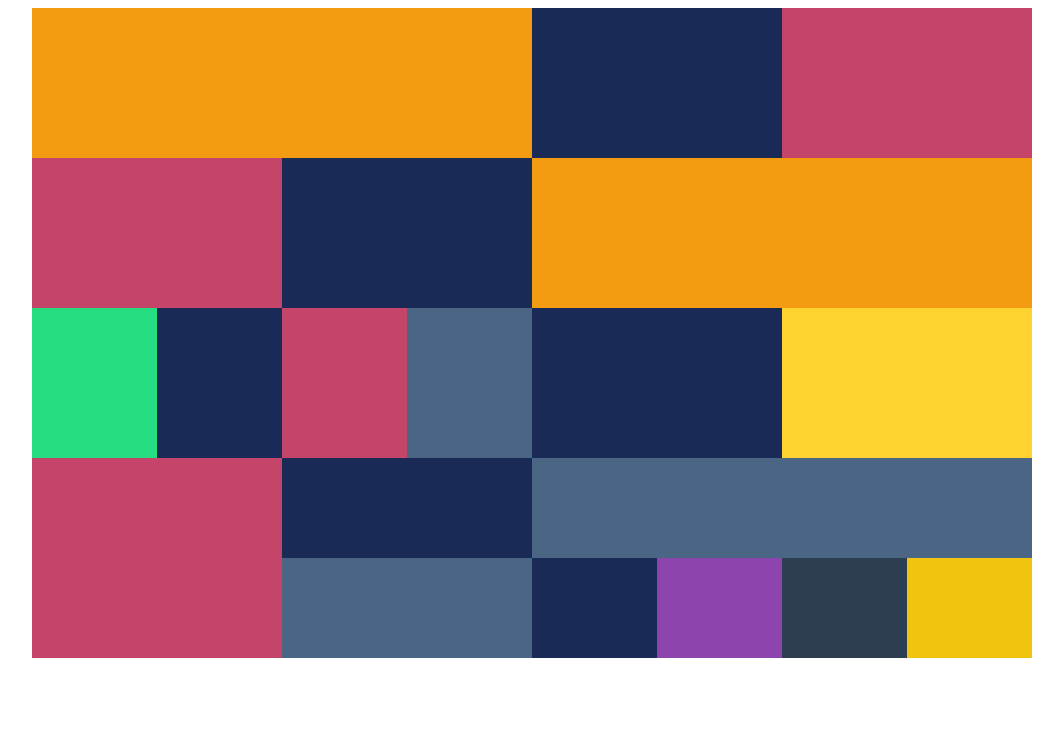
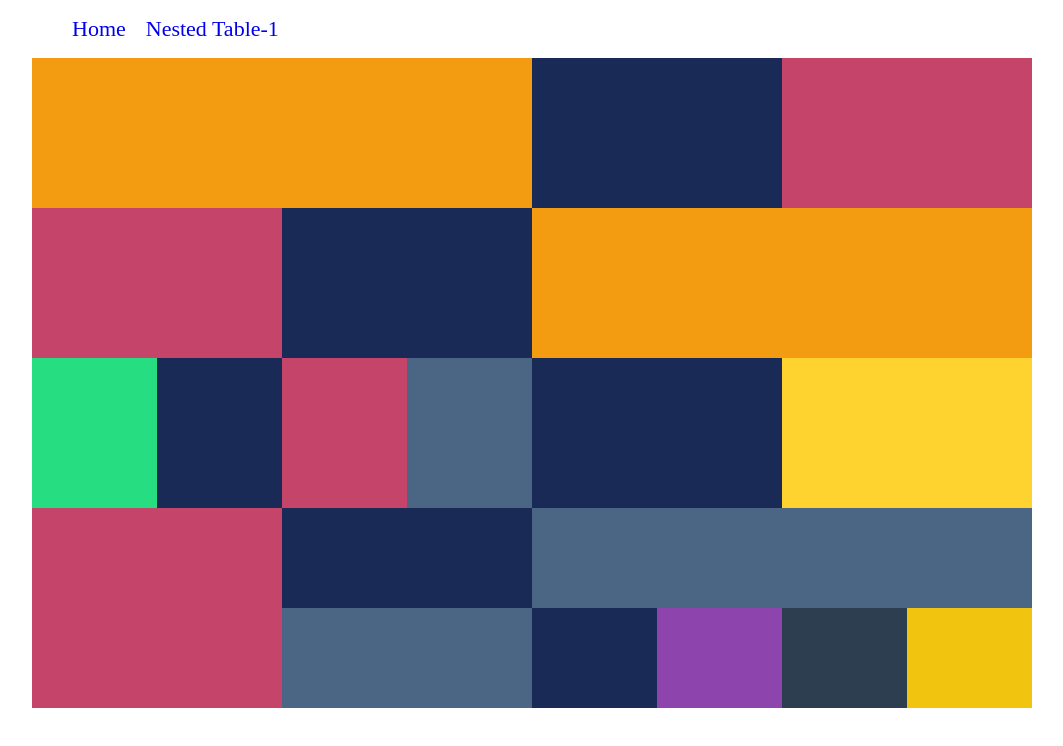
Before and after one commit to mdayubali88/nested-table-design, a plain HTML site: page index.html in a window 1280 px wide. Shown: the whole page, without its empty margins (108-1171 px from the left). Drawn offline with Linux system fonts and the light colour scheme.

Commit message:
Updated the code

```diff
--- a/html.html
+++ b/index.html
@@ -4,8 +4,36 @@
     <meta charset="UTF-8">
     <meta name="viewport" content="width=device-width, initial-scale=1.0">
     <title>Nested Table</title>
+    <style>
+        .container{
+            width: 1000px;
+            margin: auto;
+        }
+        nav ul{
+            display: flex;
+            justify-content:flex-start;
+        }
+        nav ul li{
+            list-style: none;
+            margin-right: 20px;
+        }
+        nav ul li a{
+            text-decoration: none;
+            font-size: 22px;
+        }
+    </style>
 </head>
 <body>
+    <div class="container">
+        <header>
+            <nav>
+                <ul>
+                    <li><a href="index.html">Home</a></li>
+                    <li><a href="nestedtable.html">Nested Table-1</a></li>
+                </ul>
+            </nav>
+        </header>
+    </div>
     <table width="1000" align="center" border="0" cellspacing="0" cellpadding="0">
         <tr>
             <td width="1000" height="150" bgcolor="#eb2f06">
```
Also changed, not shown: nestedtable.html (+28 -1 lines).
